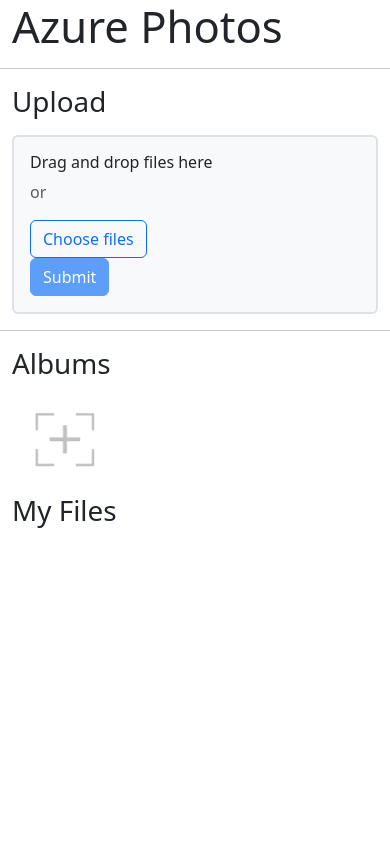
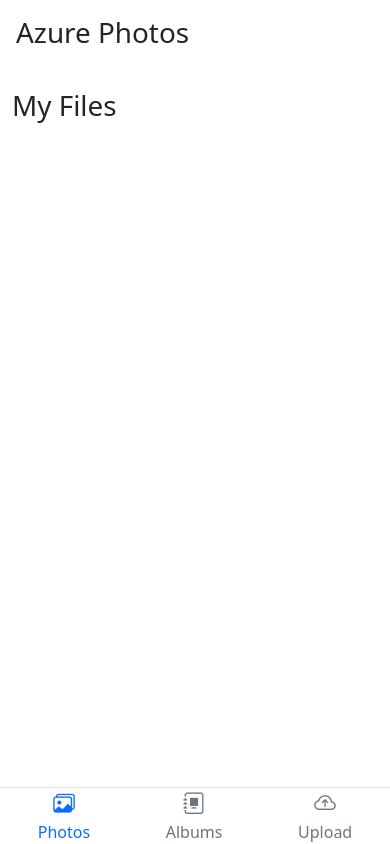
Before and after one commit to wmboyles/AzurePhotos, a Flask app: page / in a window 390 px wide. Run offline with Flask 3, Linux system fonts and the light colour scheme; some libraries are stand-ins or nearby versions.

Commit message:
SPA Based UI for better mobile navigation (#87)
Currently, our app has separate routes for non-album photos, album lists
leading to album viewing, and uploads. All of this information is on the
main page, whether you need it or not. This layout means when first
landing on the page you may not actually view any collection of photos.

We introduce a three-button navbar at the bottom on the screen to allow
toggling between these views.

This approach also simplifies some of the album interactions into a
dropdown button in the top navbar.

The idea was to take some of the simplest and most useful ideas from the
AI-generated ui-mockup branch and add them in piece by piece without
completely overhauling the frontend with tons of custom JS and styles.

I plan to implement some more of the ideas from the mockup branch soon,
especially around changing how fullsize photos are viewed. Eventually, I
think this UI design will allow me to implement some bigger ideas I've
already tracked in issues like #61, #62, and #77.

---------

Co-authored-by: William Boyles <wmboyles@users.noreply.github.com>

```diff
--- a/azurephotos/static/index.css
+++ b/azurephotos/static/index.css
@@ -1,3 +1,8 @@
+main {
+    padding: 16px max(12px, env(safe-area-inset-right))
+             64px max(12px, env(safe-area-inset-left));
+}
+
 #fullsizeModal .modal-dialog {
     margin: auto;
     max-height: 97vh;
--- a/azurephotos/static/index.js
+++ b/azurephotos/static/index.js
@@ -299,6 +299,42 @@ function fileFingerprint(file) {
     ].join(":");
 }
 
+/**
+ * Update the page view based on nav.
+ * @param {JQuery<HTMLElement>} pageViews
+ */
+function updateView(pageViews) {
+    const active = location.hash.slice(1) || "photos";
+
+    pageViews.each(function () {
+        $(this).toggleClass("d-none", this.id !== active);
+    });
+}
+
+/**
+ * Toggle navbar active link.
+ * @param {JQuery<HTMLAnchorElement>} navLinks
+ */
+function updateNavigation(navLinks) {
+    const active = location.hash.slice(1) || "photos";
+
+    navLinks.each(function () {
+        /** @type {JQuery.HTMLAnchorElement} */
+        const link = $(this);
+        const selected = link.data("view") === active;
+
+        link
+            .toggleClass("text-primary", selected)
+            .toggleClass("text-secondary", !selected);
+
+        if (selected) {
+            link.attr("aria-current", "page");
+        } else {
+            link.removeAttr("aria-current");
+        }
+    });
+}
+
 // Some variables are passed here from HTML from Flask.
 // We'll have `albums` on all pages and `album` on an album page
 $(document).ready(() => {
@@ -327,6 +363,25 @@ $(document).ready(() => {
      * @type {Set<string>}
      */
     let itemsToUploadFingerprints = new Set();
+
+    /**
+     * Different page views controlled by nav
+     * @type {JQuery<HTMLElement>}
+     */
+    const views = $('section[data-page-view]');
+    /**
+     * Navbar links
+     * @type {JQuery<HTMLAnchorElement>}
+     */
+    const navLinks = $('nav[aria-label="Main navigation"] a[data-view]');
+
+    // Update view and nav links
+    function updatePage() {
+        updateView(views);
+        updateNavigation(navLinks);
+    }
+    $(window).on("hashchange", updatePage);
+    updatePage();
 
     function updateUploadSubmitState() {
         $("#submitUpload").prop("disabled", itemsToUpload.length === 0);
--- a/azurephotos/templates/base.html
+++ b/azurephotos/templates/base.html
@@ -3,7 +3,7 @@
 
 <head>
   <title>Azure Photos</title>
-  <meta name="viewport" content="width=device-width, initial-scale=1">
+  <meta name="viewport" content="width=device-width, initial-scale=1, viewport-fit=cover">
   <!-- Bootstrap -->
   <link href="https://cdn.jsdelivr.net/npm/bootstrap@5.3.3/dist/css/bootstrap.min.css" rel="stylesheet"
     integrity="sha384-QWTKZyjpPEjISv5WaRU9OFeRpok6YctnYmDr5pNlyT2bRjXh0JMhjY6hW+ALEwIH" crossorigin="anonymous">
@@ -25,15 +25,15 @@
 </head>
 
 <body>
+  <header class="d-flex align-items-center gap-3 p-3">
   {% block title %}
-  <div class="container-fluid">
-    <h1 class="display-1">Azure Photos</h1>
-  </div>
-  <hr />
+    <h1>Azure Photos</h1>
   {% endblock %}
+  </header>
 
+  <main>
     {% block upload %}
-  <div class="container-fluid">
+    <section id="upload" data-page-view>
       <h2 class="display-6">Upload</h2>
       <form class="mb-3" id="uploadForm">
         <div id="uploadDropZone" class="border border-2 rounded p-3 my-3 bg-light">
@@ -62,12 +62,12 @@
           aria-valuemin="0"
           aria-valuemax="100"></div>
       </div>
-  </div>
-  <hr />
+    </section>
     {% endblock %}
 
-  {% block albums %}
-  <div class="container-fluid">
+    {% if album is not defined %}
+    <!-- Only need to list all albums when viewing non-albums -->
+    <section id="albums" data-page-view>
       <h2 class="display-6">Albums</h2>
       <!-- Create album form -->
       <div class="d-none row p-3 mb-4" id="createAlbumFormContainer">
@@ -100,18 +100,18 @@
         </div>
         {% endfor %}
       </div>
-  </div>
-  {% endblock %}
+    </section>
+    {% endif %}
 
     {% block media %}
-  <div class="container-fluid">
+    <section id="photos" data-page-view>
       <h2 class="display-6">My Files</h2>
       <div class="row row-cols-4 row-cols-lg-6 grid g-0">
         {% for media in medias %}
           {% include "partials/thumbnail.html" %}
         {% endfor %}
       </div>
-  </div>
+    </section>
     {% endblock %}
 
     {% block modal %}
@@ -128,6 +128,9 @@
       </div>
     </div>
     {% endblock %}
+  </main>
+
+  {% include "partials/nav.html" %}
 
   <script src="/static/index.js"></script>
 </body>
--- /dev/null
+++ b/azurephotos/templates/partials/nav.html
@@ -0,0 +1,17 @@
+<nav class="fixed-bottom d-flex border-top bg-white" aria-label="Main navigation">
+  <a href="{% if album is defined %}/{% endif %}#photos" data-view="photos"
+    class="flex-fill d-flex flex-column align-items-center text-decoration-none text-secondary">
+    <i class="bi bi-images fs-4" aria-hidden="true"></i>
+    <span>Photos</span>
+  </a>
+  <a href="{% if album is defined %}/{% endif %}#albums" data-view="albums"
+    class="flex-fill d-flex flex-column align-items-center text-decoration-none text-secondary">
+    <i class="bi bi-journal-album fs-4" aria-hidden="true"></i>
+    <span>Albums</span>
+  </a>
+  <a href="#upload" data-view="upload"
+    class="flex-fill d-flex flex-column align-items-center text-decoration-none text-secondary">
+    <i class="bi bi-cloud-arrow-up fs-4" aria-hidden="true"></i>
+    <span>Upload</span>
+  </a>
+</nav>
```
Also changed, not shown: azurephotos/templates/album.html (+16 -11 lines). Lines whose indentation alone changed are shown as unchanged.
